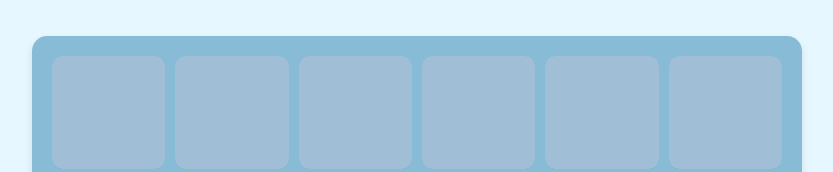
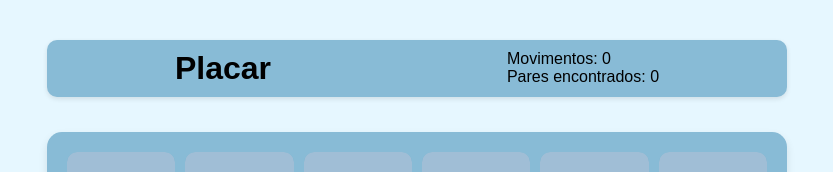
Before and after one commit to MattosJ/Jogo-da-memoria, a plain HTML site: page jogo-da-memoria/jogo.html in a window 1280 px wide. Shown: the top 172 px of the page, without its empty margins (223-1056 px from the left). Drawn offline with Linux system fonts and the light colour scheme.

Commit message:
Adicionado placar funcional ao jogo

```diff
--- a/jogo-da-memoria/Game.css
+++ b/jogo-da-memoria/Game.css
@@ -22,6 +22,23 @@ body {
   width: 100%;
   max-width: 800px;
   padding: 15px;
+}
+
+.placar {
+  display: flex;
+  justify-content: space-around;
+  width: 100%;
+  background-color: #88bbd6;
+  padding: 10px;
+  border-radius: 10px;
+  margin-bottom: 15px;
+  box-shadow: 0 2px 5px rgba(0,0,0,0.1);
+}
+
+.placar-item {
+  font-size: 18px;
+  font-weight: bold;
+  color: #fff;
 }
 
 .game-board {
--- a/jogo-da-memoria/jogo.html
+++ b/jogo-da-memoria/jogo.html
@@ -8,6 +8,14 @@
 </head>
 <body>
   <div class="game-container">
+    <div class="game-container">
+      <div class="placar">
+        <h1>Placar</h1>
+        <div class="game-info">
+          <p>Movimentos: <span id="movimentos">0</span></p>
+          <p>Pares encontrados: <span id="pares">0</span></p>
+        </div>
+      </div>
     <div class="game-board">
       <!-- 6x5 grid of cards -->
       <div class="card">
@@ -155,7 +163,6 @@
           </div>
         </div>
       </div>
-
       <div class="card">
         <div class="card-inner">
           <div class="card-back"></div>
--- a/jogo-da-memoria/jogo.js
+++ b/jogo-da-memoria/jogo.js
@@ -16,6 +16,7 @@ const estadoJogo = {
   totalPares: 15, // 30 cartas / 2
   tentativas:0
 };
+
 
 // Implementação do algoritmo Fisher-Yates
 const embaralharCartas = (array) => {
@@ -43,6 +44,28 @@ const embaralharCartas = (array) => {
 
   // Inicia a recursão a partir do último elemento
   return embaralharRecursivo(copiaArray, copiaArray.length - 1);
+};
+
+// Função para gerar o placar
+const gerarPlacar = (tentativas, pares) => ({
+  movimentos: tentativas,
+  pares: pares
+});
+
+// Função para atualizar o placar no HTML
+const renderizarPlacar = ({ movimentos, pares }) => {
+  const elMov = document.getElementById('movimentos');
+  const elPares = document.getElementById('pares');
+  if (elMov && elPares) {
+    elMov.textContent = movimentos;
+    elPares.textContent = pares;
+  }
+};
+
+// Função para atualizar o placar
+const atualizarPlacar = () => {
+  const dados = gerarPlacar(estadoJogo.tentativas, estadoJogo.paresEncontrados);
+  renderizarPlacar(dados);
 };
 
 // Função para virar carta (versão atualizada)
@@ -83,6 +106,7 @@ const verificarPar = () => {
     // Não é um par
     desvirarCartas();
   }
+  atualizarPlacar();
 };
 
 // Função para marcar cartas como encontradas - usando map em vez de forEach
@@ -176,6 +200,7 @@ const reiniciarJogo = () => {
   estadoJogo.tentativas = 0;
   fecharTodasCartas();
   distribuirCartas();
+  atualizarPlacar();
 };
 
 // Adiciona o evento para o botão de reiniciar
```
